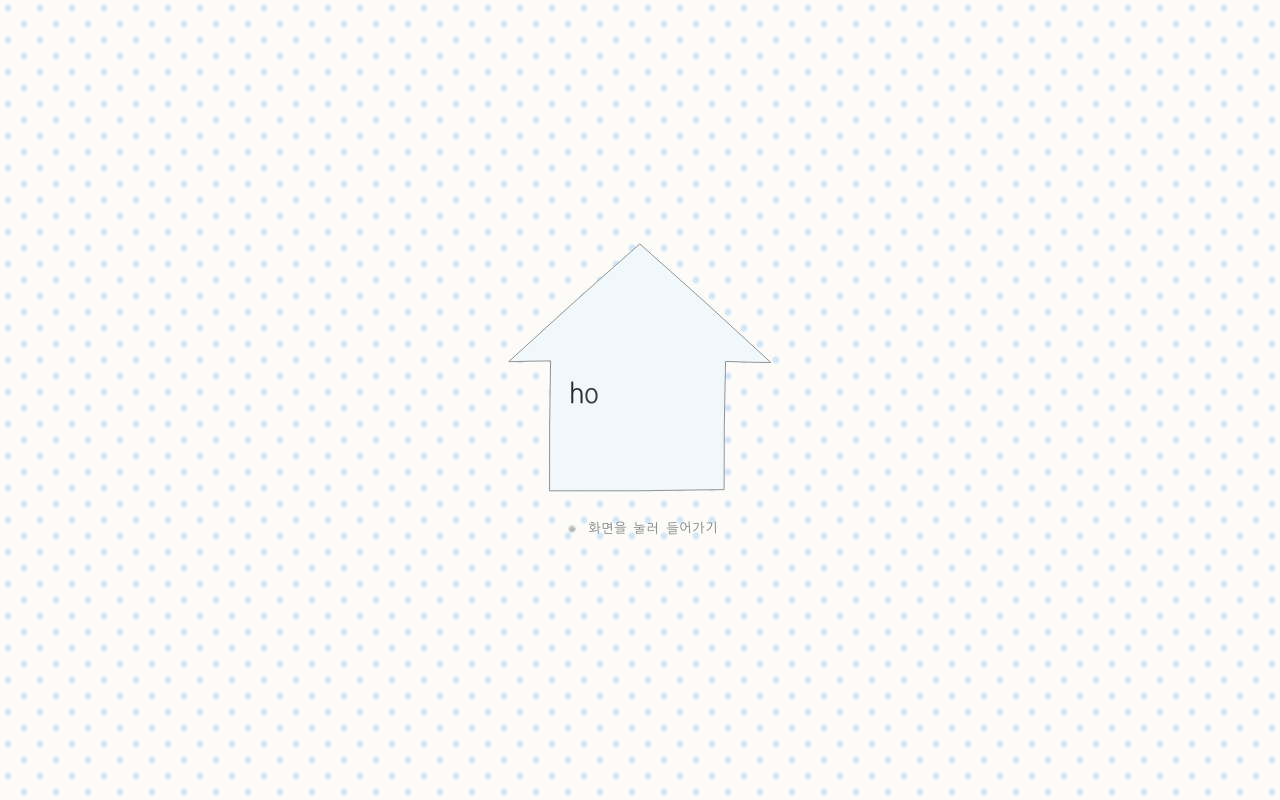
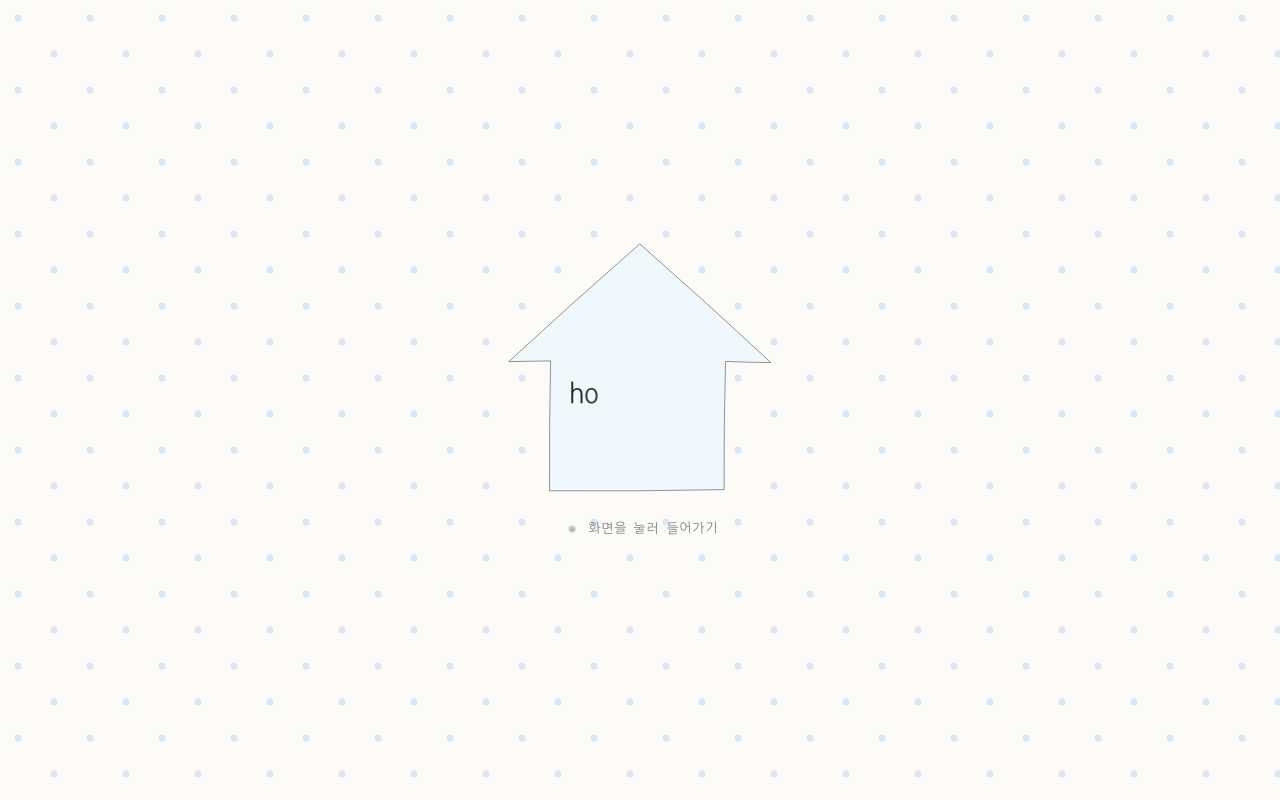
Before and after one commit to sentbysea/home-sweet-home, a website with bundled scripts: page index.html in a window 1280 px wide. Built offline with nearby package versions, Linux system fonts and the light colour scheme.

Commit message:
Loader: wider dot spacing (tile 32 -> 72px)
Co-Authored-By: Claude Opus 5.5 <noreply@anthropic.com>

```diff
--- a/index.html
+++ b/index.html
@@ -25,9 +25,9 @@
           <circle cx="3.7" cy="-1.5" r="1.15"/>
           <path d="M0-.4c2.1 0 3.6 1.8 3.4 3.4-.2 1.3-1.6 1.5-3.4 1.5s-3.2-.2-3.4-1.5C-3.6 1.4-2.1-.4 0-.4z"/>
         </g>
-        <pattern id="hsh-bg-dots" class="hsh-bg__dots" width="32" height="32" patternUnits="userSpaceOnUse">
-          <circle cx="8" cy="8" r="3.5"/>
-          <circle cx="24" cy="24" r="3.5"/>
+        <pattern id="hsh-bg-dots" class="hsh-bg__dots" width="72" height="72" patternUnits="userSpaceOnUse">
+          <circle cx="18" cy="18" r="3.5"/>
+          <circle cx="54" cy="54" r="3.5"/>
         </pattern>
         <pattern id="hsh-bg-stars" class="hsh-bg__stars" width="72" height="72" patternUnits="userSpaceOnUse">
           <use href="#hsh-star" transform="translate(10 9) rotate(15)"/>
```
